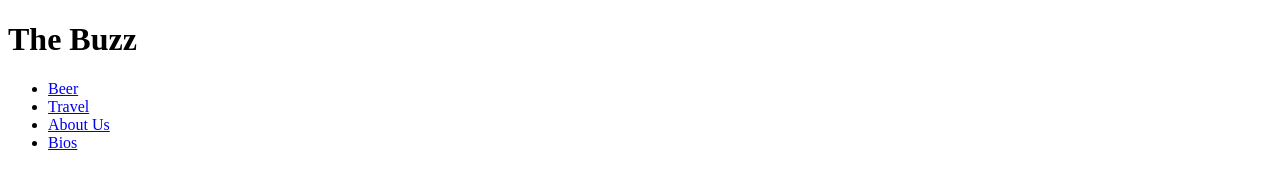
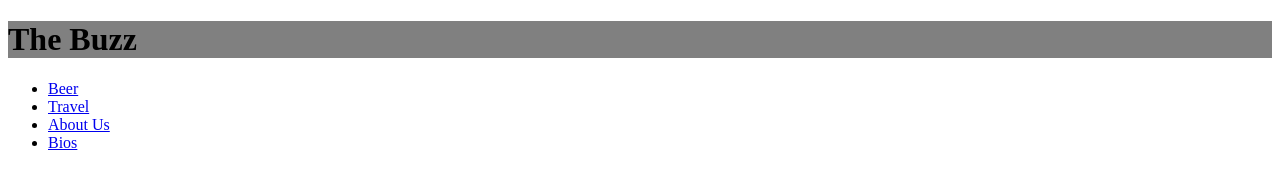
Before and after one commit to nicolaboulter/thebuzz, a plain HTML site: page homepage.html in a window 1280 px wide. Drawn offline with Linux system fonts and the light colour scheme; the site is published under a folder, as on GitHub Pages, so addresses that start at the root find nothing; a web font is replaced by a local one.

Commit message:
html/css link

```diff
--- a/homepage.html
+++ b/homepage.html
@@ -1,5 +1,5 @@
 <!DOCTYPE html>
-<link href="/homepage.css" rel="stylesheet">
+<link href="homepage.css" rel="stylesheet">
 <html>
 <head>
 <link href="https://fonts.googleapis.com/css?family=Marvel"
```
